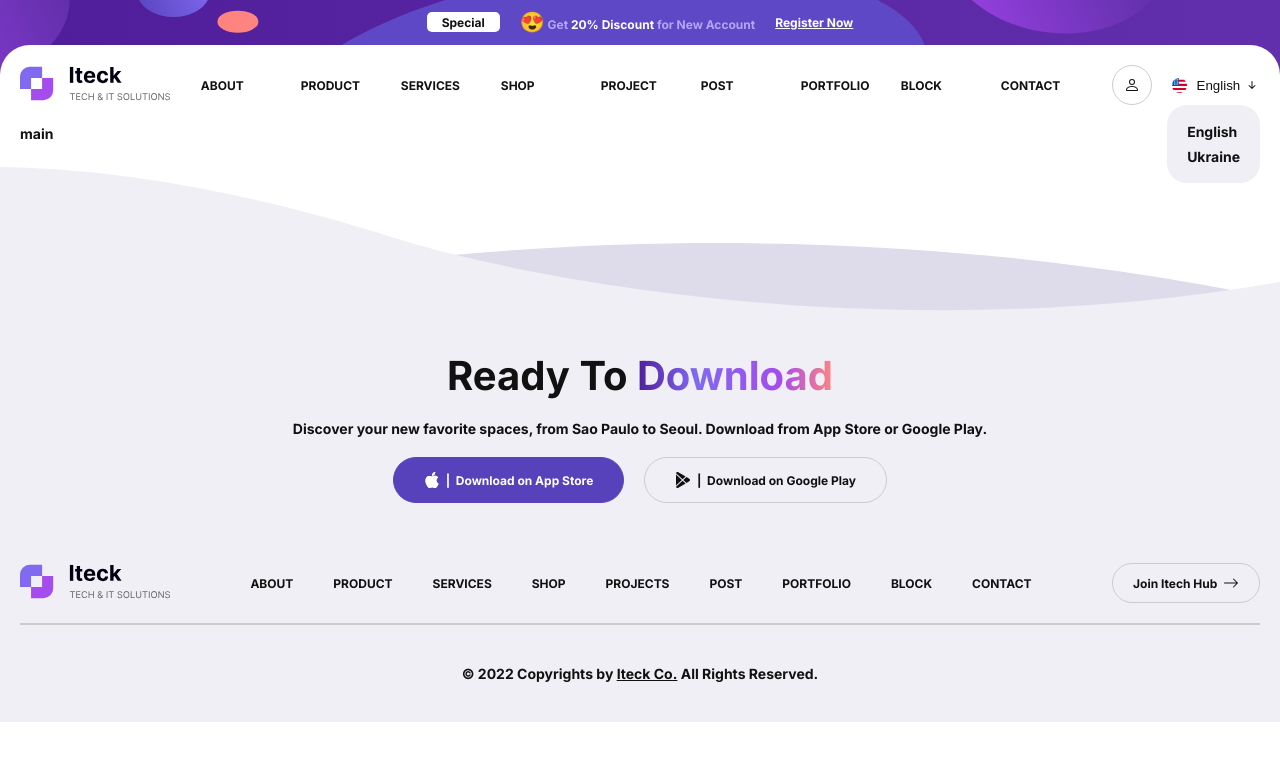
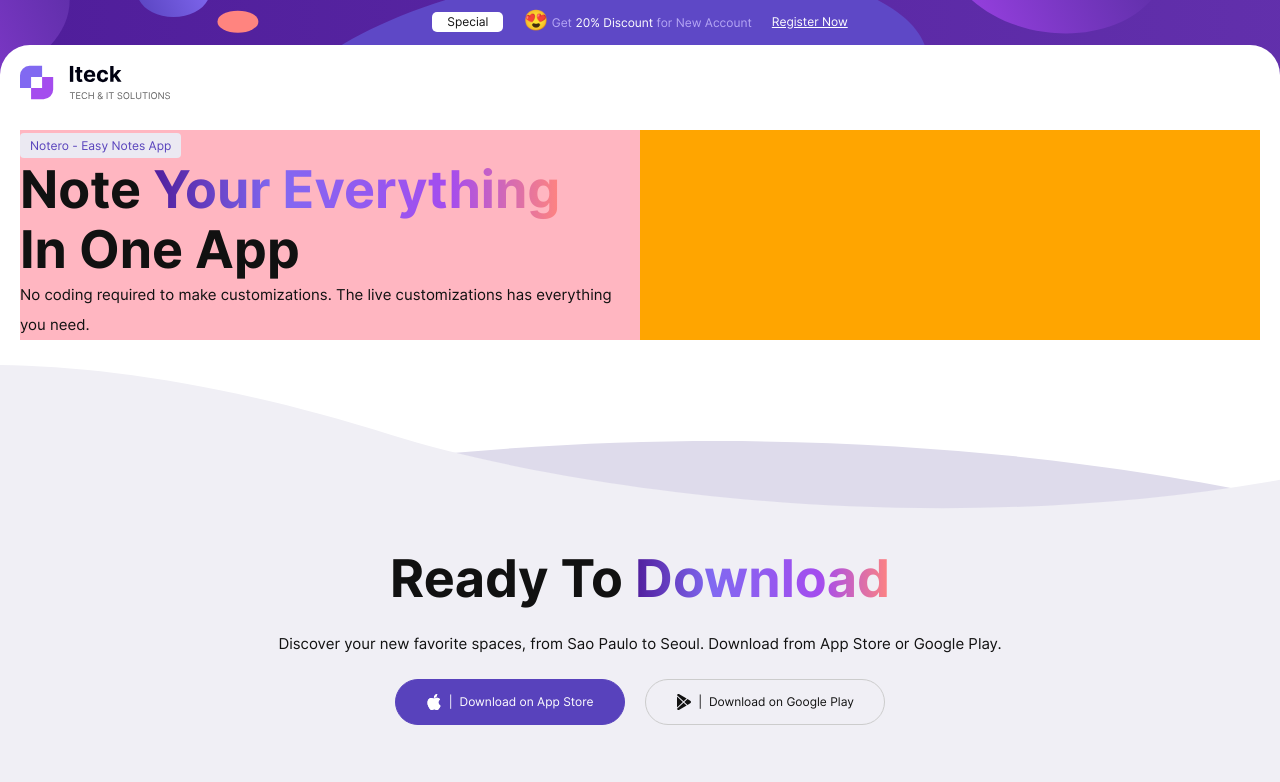
Before and after one commit to izhuk5/Itech, a website built with Vite: page index.html in a window 1280 px wide. Shown: the top 782 px of the page. Built offline with nearby package versions, Linux system fonts and the light colour scheme.

Commit message:
new changes

```diff
--- a/index.html
+++ b/index.html
@@ -5,6 +5,7 @@
     <link rel="icon" type="image/svg+xml" href="/vite.svg" />
     <meta name="viewport" content="width=device-width, initial-scale=1.0" />
     <link rel="stylesheet" href="style.scss" />
+    <link rel="stylesheet" href="./pages/initial/index.scss" />
     <!-- Fav-Icons -->
     <link
       rel="icon"
@@ -77,7 +78,7 @@
           </button>
         </div>
         <div class="header__menu">
-          <nav class="navigation header__navigation">
+          <!-- <nav class="navigation header__navigation">
             <ul>
               <li><a class="link" href="pages/about/index.html">About</a></li>
               <li>
@@ -99,9 +100,9 @@
                 <a class="link" href="pages/contact/index.html">Contact</a>
               </li>
             </ul>
-          </nav>
+          </nav> -->
         </div>
-        <div class="header__buttons">
+        <!-- <div class="header__buttons">
           <button class="button button_round">
             <svg
               xmlns="http://www.w3.org/2000/svg"
@@ -140,11 +141,25 @@
             <a href="#">English</a>
             <a href="#">Ukraine</a>
           </div>
-        </div>
+        </div> -->
       </div>
     </header>
     <main>
-      <div class="container">main</div>
+      <section class="container one-app">
+        <div class="one-app__container">
+          <div class="one-app__left">
+            <span class="text_with-bg">Notero - Easy Notes App</span>
+            <h1>
+              Note <span class="text_gradient">Your Everything</span> In One App
+            </h1>
+            <p>
+              No coding required to make customizations. The live customizations
+              has everything you need.
+            </p>
+          </div>
+          <div class="one-app__right"></div>
+        </div>
+      </section>
     </main>
     <footer>
       <div class="footer__wave"></div>
--- /dev/null
+++ b/pages/initial/index.scss
@@ -0,0 +1 @@
+@use "one-app";
--- /dev/null
+++ b/pages/initial/one-app.scss
@@ -0,0 +1,20 @@
+@use "styles/variables" as v;
+
+.one-app {
+  &__container {
+    display: flex;
+    background-color: lightpink;
+  }
+  &__left {
+    flex: 1;
+    h1 {
+      max-width: 542px;
+      font: var(--biggest-font);
+    }
+  }
+
+  &__right {
+    flex: 1;
+    background-color: orange;
+  }
+}
--- a/style.scss
+++ b/style.scss
@@ -1,5 +1,4 @@
 @use "./styles/global.scss";
-@import url("https://fonts.googleapis.com/css2?family=Inter:wght@700&display=swap");
 
 // зявився баг біля відступи в топ банері
 * {
--- a/styles/colors.scss
+++ /dev/null
@@ -1,7 +0,0 @@
-:root {
-  --black-color: #111;
-  --grey-color: #ccc;
-  --white-color: #fff;
-  --cream-color: #f0eff5;
-  --violet-color: #5842bc;
-}
--- /dev/null
+++ b/styles/fonts.scss
@@ -0,0 +1,13 @@
+@font-face {
+  font-family: "Inter";
+  src: url("../assets/fonts/Inter-Regular.woff2") format("woff2");
+  font-weight: 400;
+  font-style: normal;
+}
+
+@font-face {
+  font-family: "Inter";
+  src: url("../assets/fonts/Inter-Bold.woff2") format("woff2");
+  font-weight: 700;
+  font-style: normal;
+}
--- a/styles/global.scss
+++ b/styles/global.scss
@@ -1,7 +1,7 @@
 @use "buttons";
 @use "links";
-@use "colors";
 @use "layout";
 @use "header";
 @use "footer";
 @use "text";
+@use "fonts";
--- a/styles/text.scss
+++ b/styles/text.scss
@@ -24,4 +24,14 @@
   &_emoji {
     font-size: 20px;
   }
+
+  &_with-bg {
+    font-size: 12px;
+    font-weight: 400;
+    background-color: var(--silver-violet);
+    color: var(--violet-color);
+    padding: 5px 10px;
+    border-radius: 4px;
+    line-height: 1.7;
+  }
 }
--- a/styles/variables.scss
+++ b/styles/variables.scss
@@ -5,13 +5,25 @@ $desktop: 1200px;
 $bigger-desktop: 1400px;
 
 :root {
+  // colors
+  --black-color: #111;
+  --grey-color: #ccc;
+  --white-color: #fff;
+  --cream-color: #f0eff5;
+  --silver-violet: #ebe9f2;
+  --violet-color: #5842bc;
+
   // font
-  --smaller-font: 700 12px "Inter", sans-serif;
-  --font: 400 14px "Inter", sans-serif;
-  --biggest-font: 700 40px "Inter", sans-serif;
+  --smaller-font: 400 12px/20px "Inter", sans-serif;
+  --medium-font: 400 14px/22px "Inter", sans-serif;
+  --font: 400 15px/30px "Inter", sans-serif;
+  --large-font: 700 20px/28px "Inter", sans-serif;
+  --extra-large-font: 700 40px/52px "Inter", sans-serif;
+  --biggest-font: 700 52px/60px "Inter", sans-serif;
 
   // spacers
   --gap: 20px;
 
+  // animation
   --transition: all 0.3s ease;
 }
--- a/vite.config.js
+++ b/vite.config.js
@@ -5,6 +5,7 @@ export default defineConfig({
   resolve: {
     alias: {
       assets: path.resolve(__dirname, "./assets"),
+      styles: path.resolve(__dirname, "./styles"),
     },
   },
 });
```
Also changed, not shown: assets/fonts/Inter-Bold.woff2 (added), assets/fonts/Inter-Medium.woff2 (added), assets/fonts/Inter-Regular.woff2 (added).
